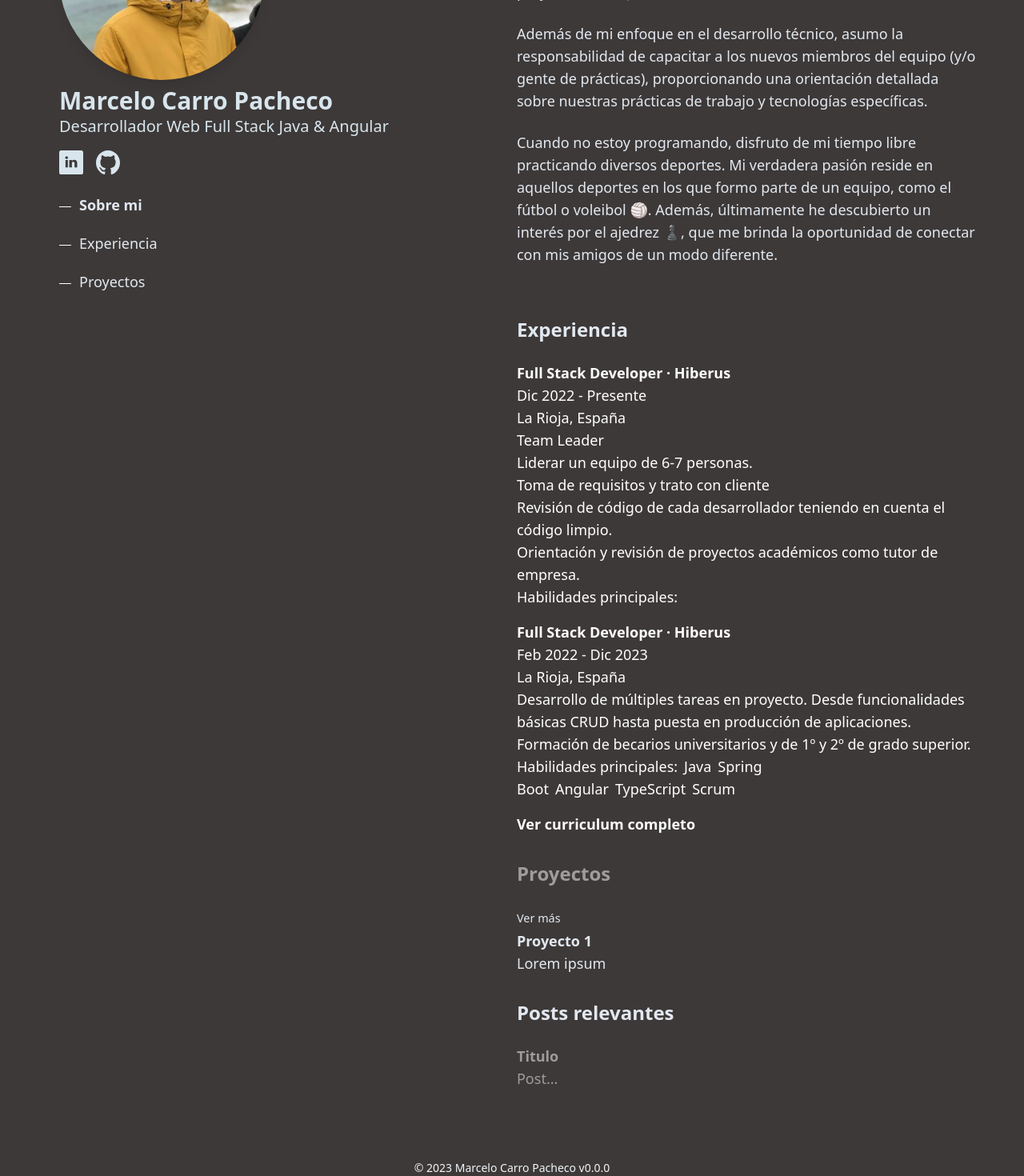
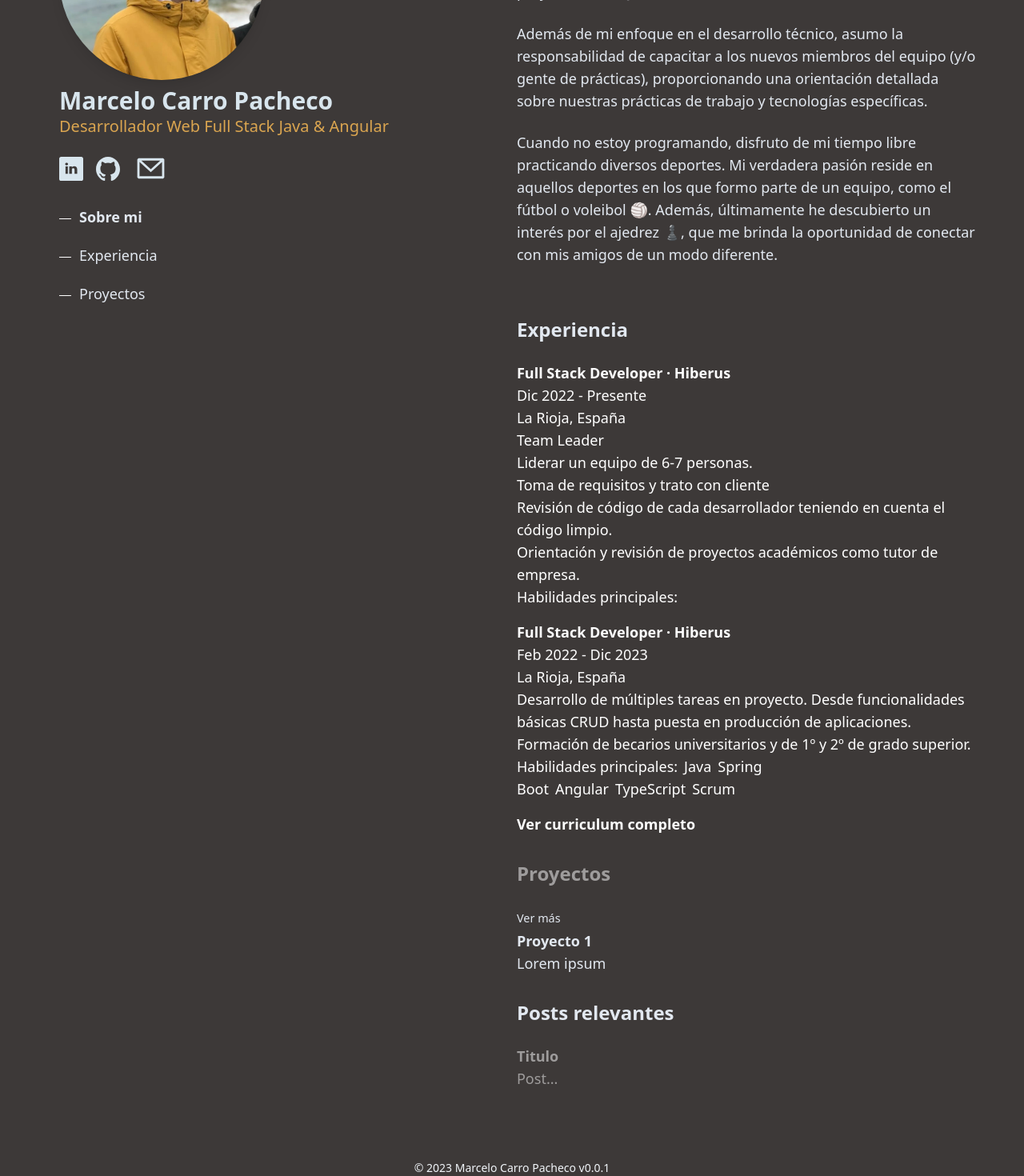
Before and after one commit to macarrp/portfolio, an Angular app: page / in a window 1280 px wide. Shown: the part 248-1718 px from the top of the page at 80% size. Built offline with nearby package versions, Linux system fonts and the light colour scheme.

Commit message:
Add email svg and reorder colors

```diff
--- a/package.json
+++ b/package.json
@@ -1,12 +1,13 @@
 {
   "name": "macarrp-portfolio",
-  "version": "0.0.0",
+  "version": "0.0.1",
   "scripts": {
     "ng": "ng",
     "start": "ng serve",
     "build": "ng build",
     "watch": "ng build --watch --configuration development",
-    "test": "ng test"
+    "test": "ng test",
+    "deploy": "ng deploy --base-href=/portfolio/"
   },
   "private": true,
   "dependencies": {
--- a/src/app/header/header.component.html
+++ b/src/app/header/header.component.html
@@ -1,14 +1,14 @@
-<header class="lg:sticky lg:top-0 min-h-[50%] p-4 flex flex-col gap-4 text-lg">
+<header class="lg:sticky lg:top-0 lg:flex lg:max-h-screen min-h-[50%] p-4 flex flex-col gap-4 text-lg">
   <section>
     <img class="w-64 rounded-full shadow-lg transition ease-in-out hover:scale-110 duration-600"
       src="assets/images/foto_perfil.webp" alt="Foto de perfil"/>
     <h1 class="font-bold mt-2 text-3xl text-alice-blue transition ease-in-out duration-200 hover:text-hunyadi-yellow">
       <a href="/">Marcelo Carro Pacheco</a>
     </h1>
-    <h2 class="text-alice-blue text-xl">Desarrollador Web Full Stack Java & Angular</h2>
+    <h2 class="text-hunyadi-yellow-light text-xl">Desarrollador Web Full Stack Java & Angular</h2>
   </section>
 
-  <section class="flex mb-2">
+  <section class="flex items-center mb-2">
     <a class="mr-4 hover:scale-125 duration-200" [href]="linkLinkedIn"
       target="_blank" rel="noreferrer noopener" aria-label="LinkedIn (Se abre en una nueva pestaña)">
       <svg-linkedin></svg-linkedin>
@@ -19,10 +19,10 @@
       <svg-github></svg-github>
     </a>
 
-    <!-- <a class="mr-4 hover:scale-125 duration-200" href=""
-      target="_blank" rel="noreferrer noopener" aria-label="Twitter (Se abre en una nueva pestaña)">
-      <svg-twitter></svg-twitter>
-    </a> -->
+    <a class="mr-4 hover:scale-125 duration-200" [href]="linkEmail"
+      target="_blank" rel="noreferrer noopener" aria-label="GitHub (Se abre en una nueva pestaña)">
+      <svg-email></svg-email>
+    </a>
   </section>
 
   <nav class="md:block hidden text-slate-200">
--- a/src/app/header/header.component.ts
+++ b/src/app/header/header.component.ts
@@ -1,22 +1,24 @@
 import { CommonModule } from '@angular/common';
-import { ChangeDetectionStrategy, Component, type OnInit } from '@angular/core';
+import { ChangeDetectionStrategy, Component } from '@angular/core';
 import { GithubComponent } from '../svg/github/github.component';
 import { TwitterComponent } from '../svg/twitter/twitter.component';
 import { LinkedinComponent } from '../svg/linkedin/linkedin.component';
+import { EmailComponent } from "../svg/email/email.component";
 
 @Component({
-  selector: 'app-header',
-  standalone: true,
-  imports: [
-    CommonModule, LinkedinComponent, GithubComponent, TwitterComponent
-  ],
-  templateUrl: './header.component.html',
-  styleUrl: './header.component.scss',
-  changeDetection: ChangeDetectionStrategy.OnPush,
+    selector: 'app-header',
+    standalone: true,
+    templateUrl: './header.component.html',
+    styleUrl: './header.component.scss',
+    changeDetection: ChangeDetectionStrategy.OnPush,
+    imports: [
+        CommonModule, LinkedinComponent, GithubComponent, TwitterComponent,
+        EmailComponent
+    ]
 })
 export class HeaderComponent {
 
   linkLinkedIn = 'https://www.linkedin.com/in/marcelo-carro-pacheco/';
   linkGithub = 'https://github.com/macarrp';
-
+  linkEmail = 'mailto:marcelocp.dev@gmail.com?Subject=Contacto%20Porfolio'
 }
--- /dev/null
+++ b/src/app/svg/email/email.component.html
@@ -0,0 +1,12 @@
+<svg
+  width="45px"
+  height="45px"
+  viewBox="0 0 24 24"
+  fill="none"
+  xmlns="http://www.w3.org/2000/svg">
+  <path fill-rule="evenodd" clip-rule="evenodd"
+    d="M3.75 5.25L3 6V18L3.75 18.75H20.25L21 18V6L20.25 5.25H3.75ZM4.5
+    7.6955V17.25H19.5V7.69525L11.9999 14.5136L4.5 7.6955ZM18.3099 6.75H5.68986L11.9999
+    12.4864L18.3099 6.75Z"
+    fill="#D8E5EDff" />
+</svg>
--- /dev/null
+++ b/src/app/svg/email/email.component.ts
@@ -0,0 +1,15 @@
+import { CommonModule } from '@angular/common';
+import { ChangeDetectionStrategy, Component } from '@angular/core';
+
+@Component({
+  selector: 'svg-email',
+  standalone: true,
+  imports: [
+    CommonModule,
+  ],
+  templateUrl: './email.component.html',
+  changeDetection: ChangeDetectionStrategy.OnPush,
+})
+export class EmailComponent  {
+
+}
--- a/src/index.html
+++ b/src/index.html
@@ -2,21 +2,31 @@
 <html lang="es" class="scroll-smooth">
 <head>
   <meta charset="utf-8">
-  <title>Marcelo CP | Portfolio</title>
+  <title>Marcelo CP | Porfolio</title>
   <base href="/">
   <meta name="viewport" content="width=device-width, initial-scale=1">
   <link rel="icon" type="image/x-icon" href="favicon.ico">
   <a style="display: none;" href="https://www.flaticon.com/free-icons/web-development" title="web-development icons">Web-development icons created by Freepik - Flaticon</a>
 
-  <meta name="description" content="Portfolio de Marcelo Carro | Ingeniero informático"/>
-  <meta name="image" content="assets/images/foto_perfil.webp"/>
-  <meta property="og:locale" content="es_ES"/>
-  <meta property="og:site_name" content="Marcelo Carro"/>
-  <meta property="og:type" content="website"/>
-  <meta property="og:title" content="Marcelo Carro"/>
-  <meta property="og:description" content="Portfolio de Marcelo Carro | Ingeniero informático"/>
+  <!-- HTML Meta Tags -->
+  <meta name="description" content="Porfolio de Marcelo Carro | Ingeniero informático">
+
+  <!-- Facebook Meta Tags -->
   <meta property="og:url" content="https://macarrp.github.io/portfolio/">
-  <meta property="og:image" content="assets/images/foto_perfil.webp"/>
+  <meta property="og:type" content="website">
+  <meta property="og:title" content="Marcelo Carro">
+  <meta property="og:description" content="Porfolio de Marcelo Carro | Ingeniero informático">
+  <meta property="og:image" content="https://macarrp.github.io/assets/images/foto_perfil.webp">
+
+  <!-- Twitter Meta Tags -->
+  <meta name="twitter:card" content="summary_large_image">
+  <meta property="twitter:domain" content="macarrp.github.io">
+  <meta property="twitter:url" content="https://macarrp.github.io/portfolio/">
+  <meta name="twitter:title" content="Marcelo Carro">
+  <meta name="twitter:description" content="Porfolio de Marcelo Carro | Ingeniero informático">
+  <meta name="twitter:image" content="https://macarrp.github.io/assets/images/foto_perfil.webp">
+
+  <!-- Meta Tags Generated via https://www.opengraph.xyz -->
 </head>
 
 <body class="bg-jet selection:bg-timberwolf selection:text-teal-900 ">
--- a/src/styles.scss
+++ b/src/styles.scss
@@ -5,6 +5,7 @@
 :root {
     // color-scheme: light dark;
     $hunyadi-yellow: #DBA042; // chaqueta
+    $hunyadi-yellow-light: #daa550; // chaqueta
     $alice-blue: #D8E5ED; // mar
     $cadet-gray: #A0B2B6; // cielo
     $jet: #3D3938; // pelo
--- a/tailwind.config.js
+++ b/tailwind.config.js
@@ -6,11 +6,12 @@ module.exports = {
   theme: {
     extend: {
       colors: {
-        'hunyadi-yellow': '#DBA042ff',
-        'alice-blue': '#D8E5EDff',
-        'cadet-gray': '#A0B2B6ff',
-        'jet': '#3D3938ff',
-        'timberwolf': '#D6D5D0ff',
+        'hunyadi-yellow': '#DBA042',
+        'hunyadi-yellow-light': '#daa550',
+        'alice-blue': '#D8E5ED',
+        'cadet-gray': '#A0B2B6',
+        'jet': '#3D3938',
+        'timberwolf': '#D6D5D0',
       }
     },
   },
```
